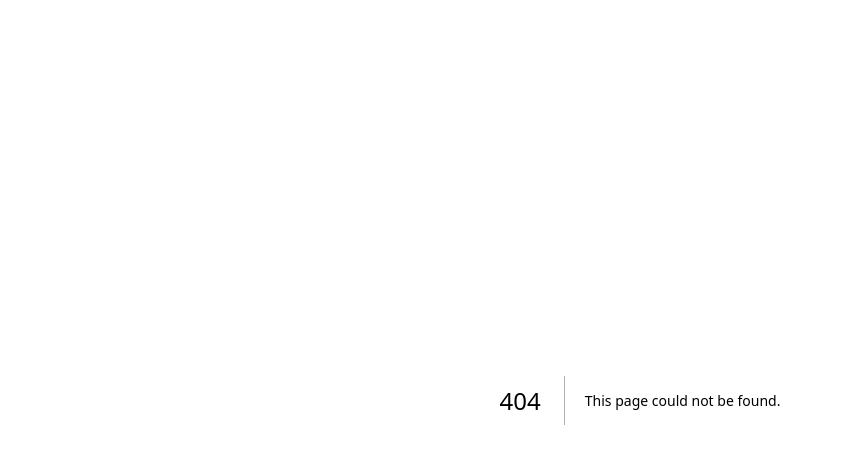
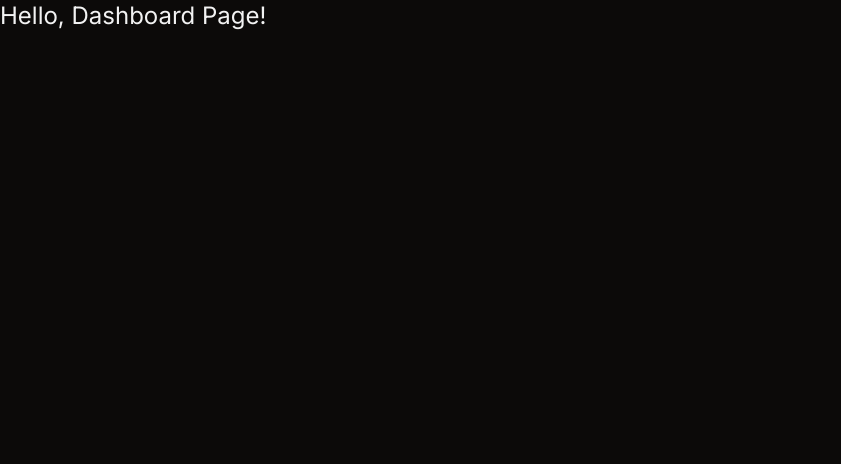
Before and after one commit to Filszu/radio, a Next.js app: page /add-new-song in a window 1280 px wide. Before the commit this address had no page. Shown: the top 464 px of the page, without its empty margins (0-841 px from the left). Built offline with nearby package versions, Linux system fonts and the light colour scheme.

Commit message:
trying to add modal as new route but failed

```diff
--- /dev/null
+++ b/app/@newSongModal/(.)add-new-song/page.tsx
@@ -0,0 +1,15 @@
+import NewSongDialog from '@/components/NewSongDialog'
+import React from 'react'
+
+type Props = {}
+
+const Page = (props: Props) => {
+  return (
+
+    <div>
+      xxx
+    </div>
+  )
+}
+
+export default Page
--- /dev/null
+++ b/app/add-new-song/page.tsx
@@ -0,0 +1,4 @@
+// `app/dashboard/page.tsx` is the UI for the `/dashboard` URL
+export default function Page() {
+  return <h1>Hello, Dashboard Page!</h1>
+}
--- a/app/layout.tsx
+++ b/app/layout.tsx
@@ -1,6 +1,7 @@
 import './globals.css'
 import type { Metadata } from 'next'
 import { Inter } from 'next/font/google'
+import React from 'react'
 
 const inter = Inter({ subsets: ['latin'] })
 
@@ -11,12 +12,19 @@ export const metadata: Metadata = {
 
 export default function RootLayout({
   children,
+  newSongModal,
 }: {
   children: React.ReactNode
+  newSongModal: React.ReactNode
+
 }) {
   return (
     <html lang="en" className='dark'>
-      <body className={inter.className}>{children}</body>
+      <body className={inter.className}>
+        {newSongModal}
+        {children}
+
+      </body>
     </html>
   )
 }
--- a/app/page.tsx
+++ b/app/page.tsx
@@ -2,13 +2,14 @@ import Image from 'next/image'
 import Logo from '../public/imgs/logo-elektron.jpg'
 import { VotingList } from '@/components'
 import { Button } from '@/components/ui/button'
-import { Music } from 'lucide-react'
+import {  Music } from 'lucide-react'
 import MusicList from '@/components/MusicList'
 import NewSongDialog from '@/components/NewSongDialog'
 import { getSongs } from '@/lib/getSongs'
 import { USong } from '@/database.types'
 import { revalidatePath } from 'next/cache'
 
+import Link from 'next/link'
 
 // export const dynamic = "force-dynamic"
 
@@ -49,6 +50,9 @@ export default async function Home() {
       </header>
 
         <div className='h-10'></div>
+        <Link href="/add-new-song">xxxxxxxxx</Link>
+
+
         <NewSongDialog></NewSongDialog>
 
 
--- a/components/NewSongDialog.tsx
+++ b/components/NewSongDialog.tsx
@@ -1,4 +1,4 @@
-'use client'
+// 'use client'
 import { Button } from "@/components/ui/button"
 import {
   Dialog,
@@ -22,15 +22,18 @@ type Props = {}
 
 const NewSongDialog = async(props: Props) => {
 
-  const [open, setOpen] = useState(false);
+  // const [open, setOpen] = useState(false);
 
   async function handleSubmit(formData: FormData){
+    'use server'
     await postSong(formData)
-    setOpen(false)
+    // setOpen(false)
   }
   return (
 
-    <Dialog open={open} onOpenChange={setOpen}>
+    <Dialog
+    // open={open} onOpenChange={setOpen}
+    >
     <DialogTrigger asChild>
       <Button>Dodaj nowy utwór</Button>
     </DialogTrigger>
```
